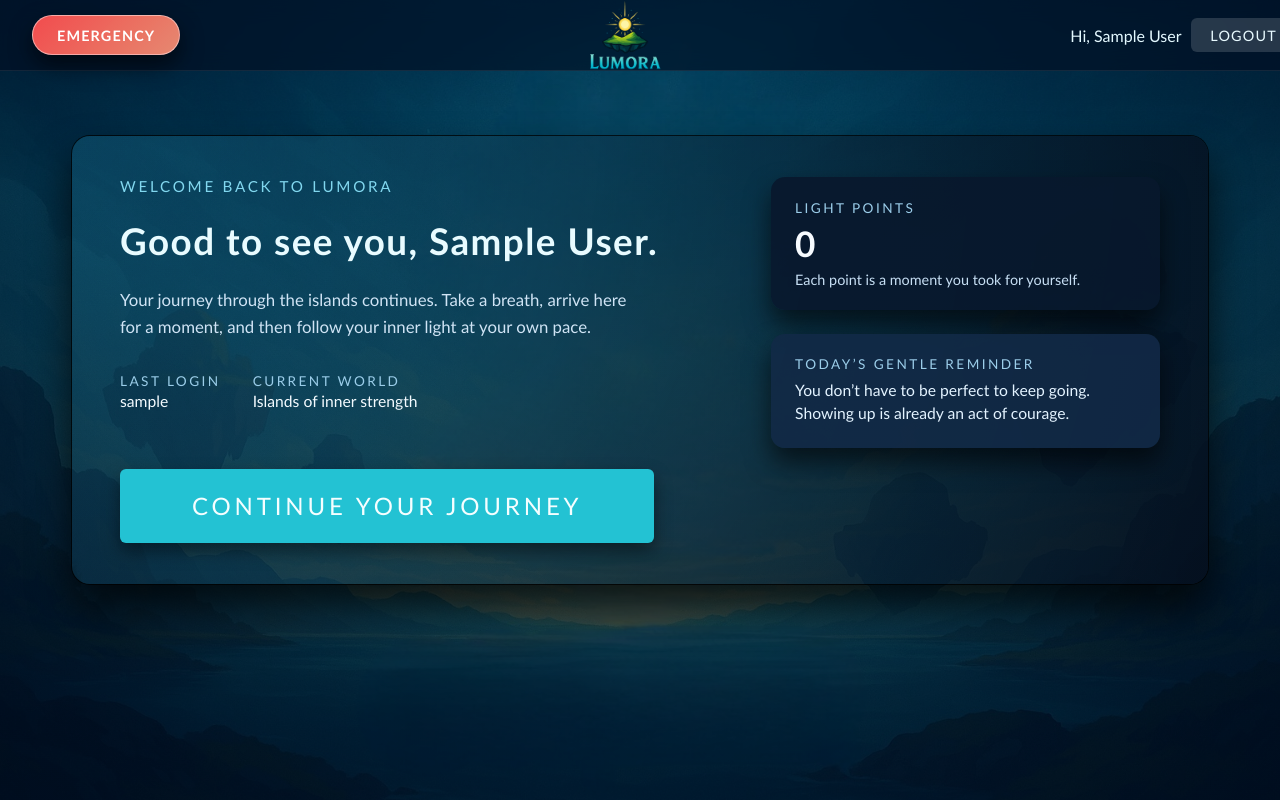
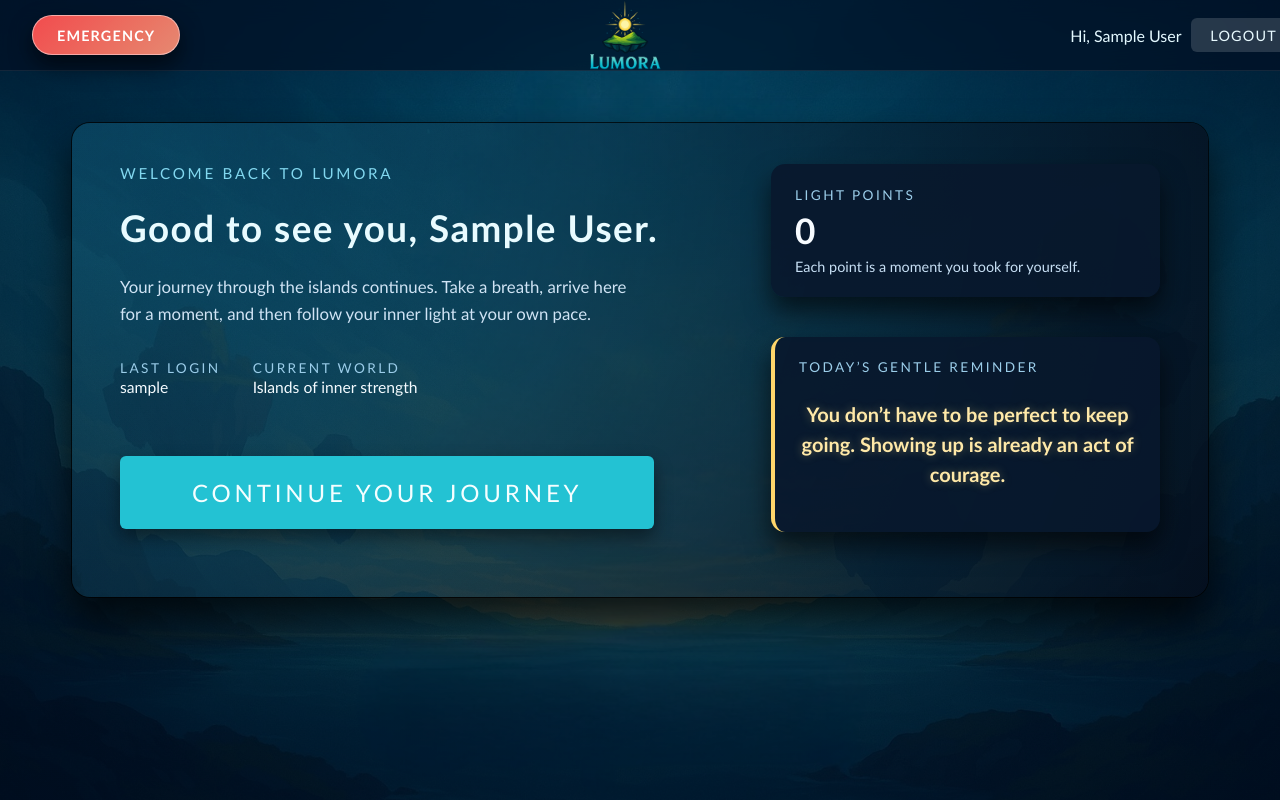
Before and after one commit to elisa11-hub/Lumora, a PHP site: page /php/welcome.php in a window 1280 px wide. Run offline with PHP 8.4, Linux system fonts and the light colour scheme; the visitor is signed in with stand-in values (Sample User, id 1); tables that the repository leaves empty or names only in its code hold one stand-in row (values such as "Sample post").

Commit message:
welcome page reminder yellow

```diff
--- a/css/styles.css
+++ b/css/styles.css
@@ -560,7 +560,8 @@ body {
 }
 
 /* Sanfte Hervorhebung für Punkt 4 */
-.emergency-highlight-soft {
+.emergency-highlight-soft,
+.reminder-highlight-soft {
   background: rgba(255, 222, 130, 0.12); /* sehr softes Gelb */
   border-left: 4px solid #ffd66b;
   padding: 1rem 1.2rem;
@@ -569,7 +570,8 @@ body {
   margin-bottom: 1.5rem;
 }
 
-.emergency-quote {
+.emergency-quote,
+.reminder-quote {
   margin-top: 1.5rem;
   font-size: 1.25rem;                /* größer */
   font-weight: 600;                  /* betont, aber nicht fett */
--- a/php/welcome.php
+++ b/php/welcome.php
@@ -126,9 +126,9 @@ $lastLogin   = $user['last_login'] ?? null;
           </div>
         <?php endif; ?>
 
-        <div class="stat-box soft">
+        <div class="stat-box reminder-highlight-soft">
           <div class="stat-label">Today’s gentle reminder</div>
-          <p class="stat-quote">
+          <p class="reminder-quote">
             You don’t have to be perfect to keep going.
             Showing up is already an act of courage.
           </p>
```
